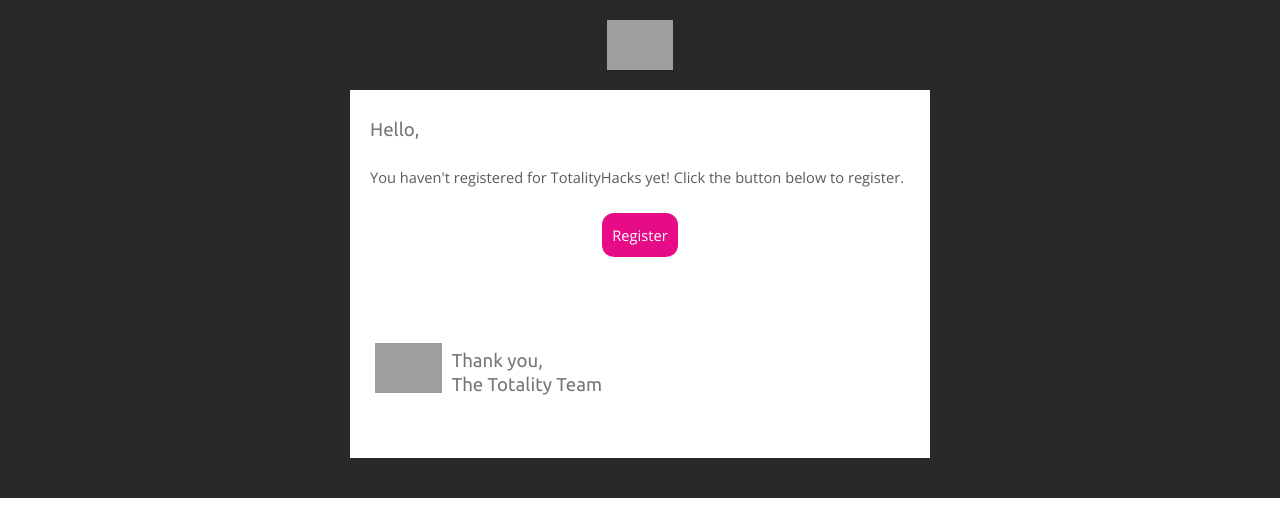
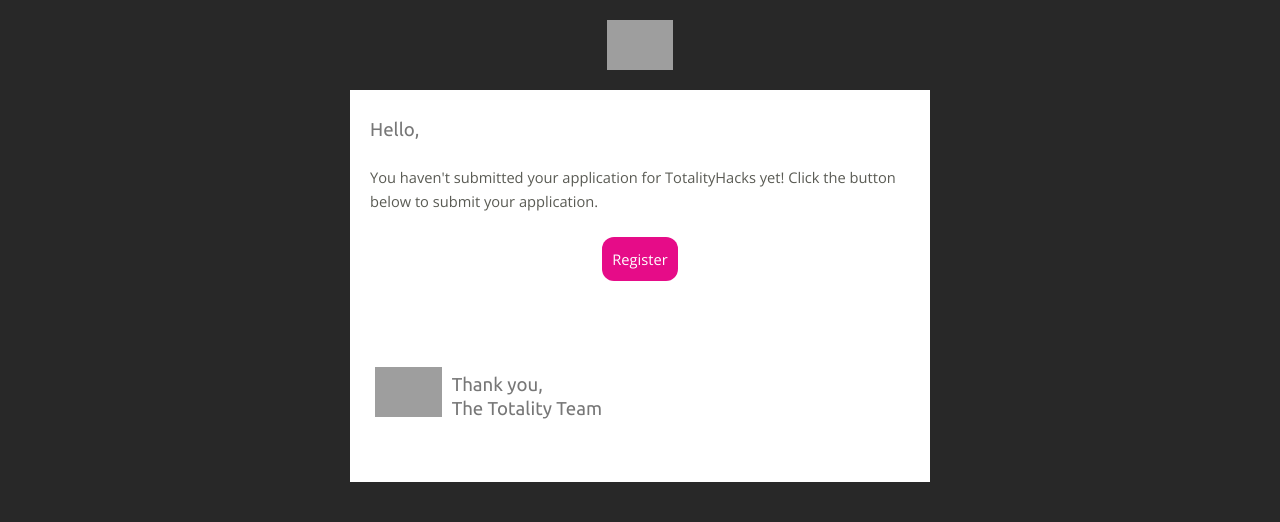
Before and after one commit to TotalityHacks/madras, a Django app: template apps/registration/templates/drip_email.html in a window 1280 px wide. Shown: the top 522 px of the page. Run offline with Django 3.2, Linux system fonts and the light colour scheme; the template is opened without the code that fills it, so the values that code supplies are empty; parts of the project's set-up code (start-up, migrations or seed data) failed here and were passed over; grey boxes are pictures that could not be loaded.

Commit message:
change register -> submit your application

```diff
--- a/apps/application/management/commands/send_drip_email.py
+++ b/apps/application/management/commands/send_drip_email.py
@@ -31,7 +31,7 @@
                 "registration_url": settings.EMAIL_REDIRECT_URL,
             })
             email = EmailMultiAlternatives(
-                "Don't forget to register for TotalityHacks!",
+                "Don't forget to submit your application for TotalityHacks!",
                 message,
                 to=[user.email],
             )
--- a/apps/registration/templates/drip_email.html
+++ b/apps/registration/templates/drip_email.html
@@ -2,7 +2,7 @@
 
 {% block content %}
 <p>
-    You haven't registered for TotalityHacks yet! Click the button below to register.
+    You haven't submitted your application for TotalityHacks yet! Click the button below to submit your application.
     <br />
         <center><a style="padding: 10px; margin-top: 24px; margin-bottom: 24px; cursor: pointer; background-color: #e60c88; color: white;border-radius:12px; display:inline-block;text-decoration: none;" href="{{ registration_url }}">Register</a></center>
     <br />
```
